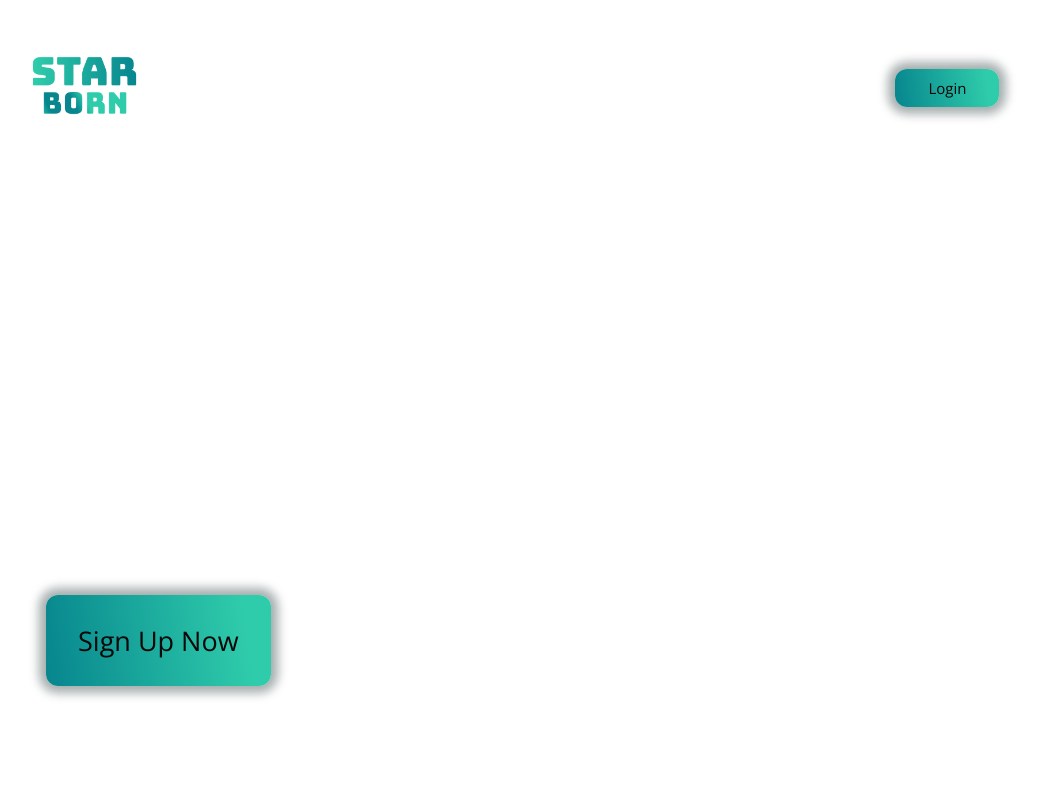
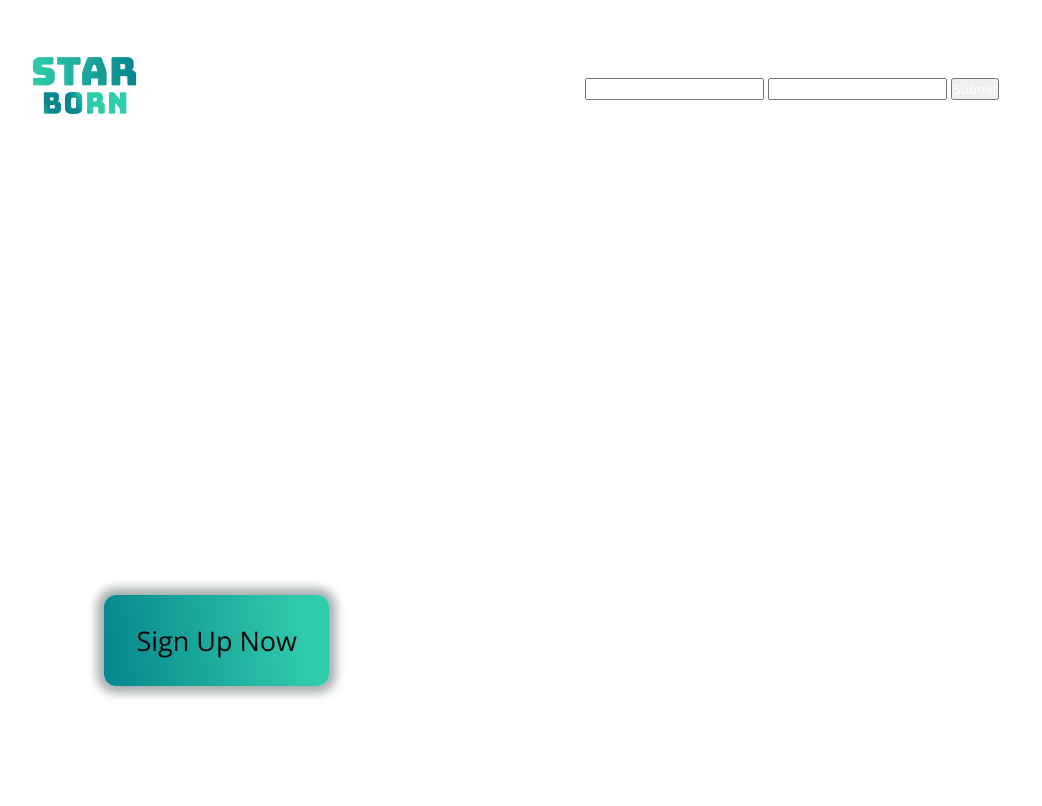
Before and after one commit to andre-silva-14/starborn, a Django app: page / in a window 1280 px wide. Shown: the whole page, without its empty margins (127-1169 px from the left). Run offline with Django 3.2, Linux system fonts and the light colour scheme; style sheets or scripts are compiled from the project's sources.

Commit message:
Initialize Desktop design
- Login button removed on desktop media to insert a whole login form.
- Text margin adjusted on desktop media.
- User-select disabling has been moved to avoid code repetition.

```diff
--- a/starborn/static/styles/components/_buttons.scss
+++ b/starborn/static/styles/components/_buttons.scss
@@ -1,7 +1,6 @@
 .link-btn {
     display: inline-block;
     text-decoration: none;
-    user-select: none;
     color: $black;
     font-weight: 300;
     border-radius: 12px;
@@ -36,3 +35,9 @@
         padding: 26px 31px;
     }
 }
+
+@media only screen and (min-width: 1140px){
+    .login-btn {
+        display: none;
+    }
+}
--- a/starborn/static/styles/components/_text.scss
+++ b/starborn/static/styles/components/_text.scss
@@ -4,7 +4,6 @@
 
 .headings{
     font-weight: 300;
-    user-select: none;
 }
 
 .smaller-heading{
--- a/starborn/static/styles/styles.scss
+++ b/starborn/static/styles/styles.scss
@@ -18,6 +18,10 @@ $lightShadow: rgba(51, 69, 66, 0.25);
     z-index: -1;
 }
 
+.noselect {
+    user-select: none;
+}
+
 nav{
     display: flex;
     justify-content: space-between;
@@ -27,11 +31,14 @@ nav{
 .logo{
     display: inline-block;
     text-decoration: none;
-    user-select: none;
 
     img{
         height: 115px;
     }
+}
+
+.login-form{
+    display: none;
 }
 
 .container {
@@ -42,5 +49,16 @@ nav{
     margin: 15vh 2%;
 }
 
+/* Desktop Styles */
+@media only screen and (min-width: 1140px){
+    .inner-content {
+        margin: 15vh 8%;
+    }
+    .login-form{
+        display: block;
+    }
+}
+
+
 @import "./components/buttons";
 @import "./components/text";
--- a/starborn/templates/index.html
+++ b/starborn/templates/index.html
@@ -2,12 +2,17 @@
 {% load static %}
 
 {% block body %}
-    <div class="container">
+    <div class="container noselect">
         <header>
             <nav>
                 <a class="logo" href="/">
                     <img src="{% static 'logo.png' %}" alt="Logo">
                 </a>
+                <form class="login-form">
+                    <input type="text">
+                    <input type="password">
+                    <input type="submit">
+                </form>
                 <a href="#" class="login-btn">Login</a>
             </nav>
         </header>
```
